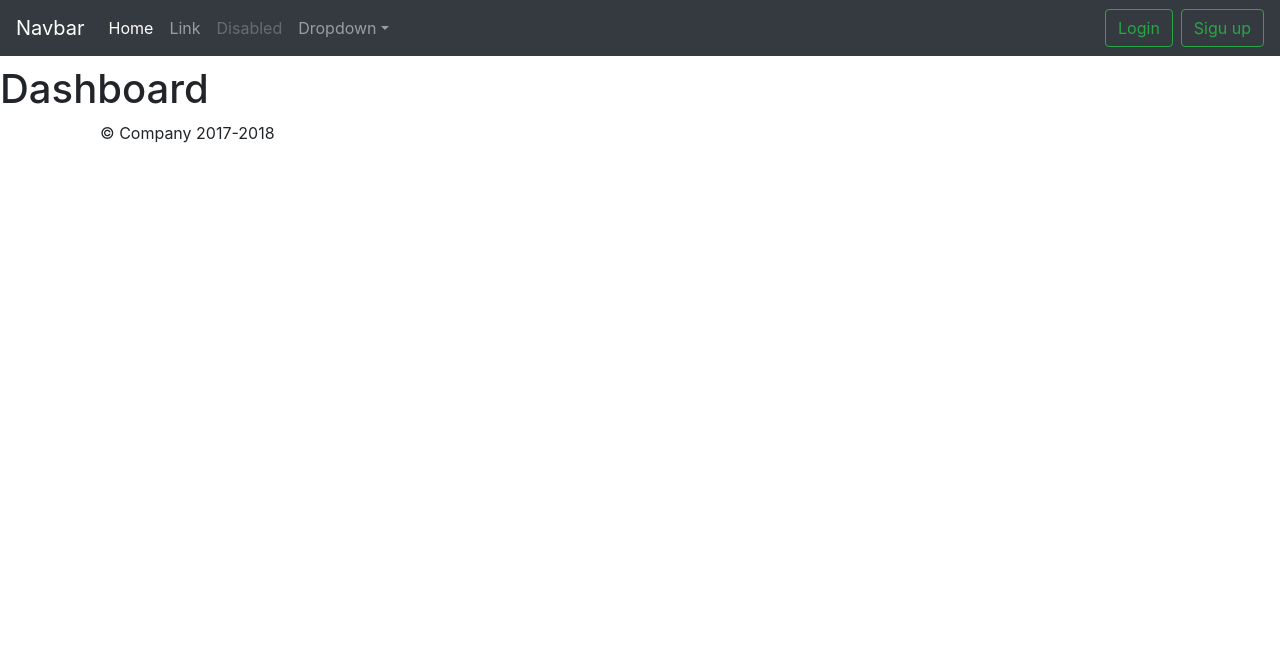
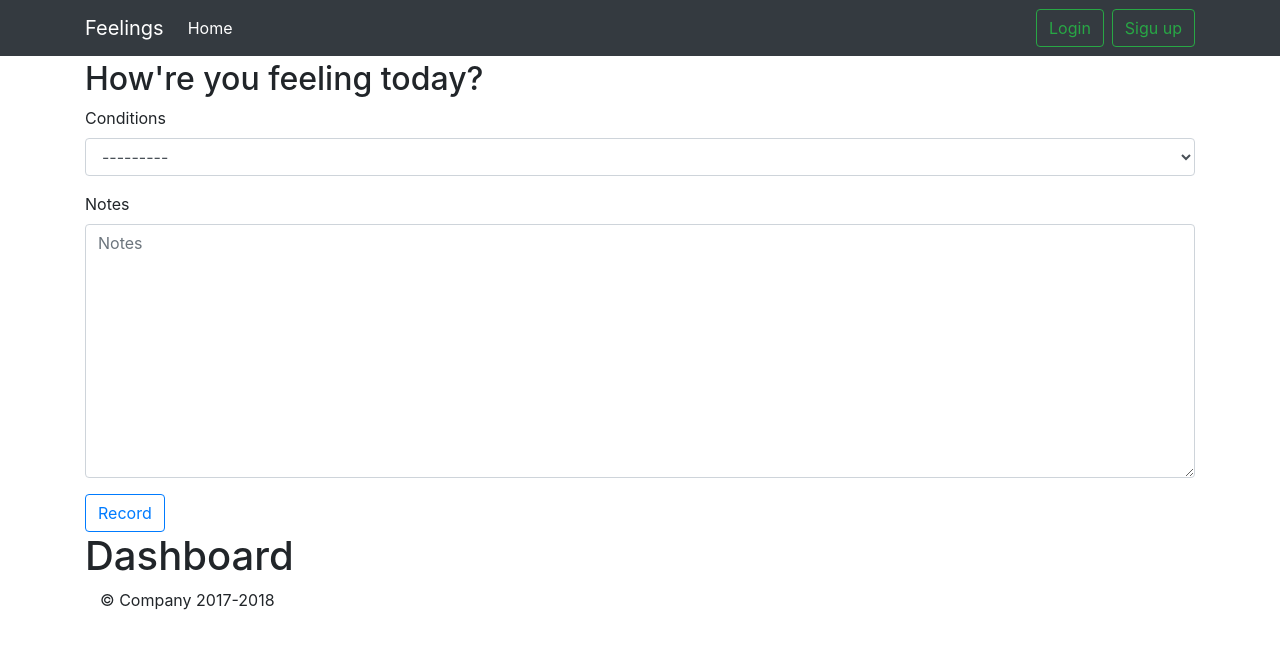
Before and after one commit to unicdeve/feeling, a Django app: template users/templates/users/dashboard.html in a window 1280 px wide. Shown: the top 649 px of the page. Run offline with Django 3.2, Linux system fonts and the light colour scheme; the template is opened without the code that fills it, so the values that code supplies are empty; parts of the project's set-up code (start-up, migrations or seed data) failed here and were passed over; some libraries are stand-ins or nearby versions.

Commit message:
thoughts form on dashboard through templetetage

```diff
--- a/assets/css/feelings.css
+++ b/assets/css/feelings.css
@@ -1,3 +1,3 @@
-#content {
-  margin-top: 65px;
+body {
+  padding-top: 60px;
 }
--- a/templates/layout.html
+++ b/templates/layout.html
@@ -11,7 +11,8 @@
 <body>
 
   <nav class="navbar navbar-expand-md navbar-dark fixed-top bg-dark">
-        <a class="navbar-brand" href="{% url 'home' %}">Navbar</a>
+    <div class="container">
+      <a class="navbar-brand" href="{% url 'home' %}">Feelings</a>
       <button class="navbar-toggler" type="button" data-toggle="collapse" data-target="#navbarsExampleDefault" aria-controls="navbarsExampleDefault" aria-expanded="false" aria-label="Toggle navigation">
         <span class="navbar-toggler-icon"></span>
       </button>
@@ -21,20 +22,7 @@
           <li class="nav-item active">
             <a class="nav-link" href="{% url 'home' %}">Home <span class="sr-only">(current)</span></a>
           </li>
-            <li class="nav-item">
-              <a class="nav-link" href="#">Link</a>
-            </li>
-            <li class="nav-item">
-              <a class="nav-link disabled" href="#">Disabled</a>
-            </li>
-            <li class="nav-item dropdown">
-              <a class="nav-link dropdown-toggle" href="" id="dropdown01" data-toggle="dropdown" aria-haspopup="true" aria-expanded="false">Dropdown</a>
-              <div class="dropdown-menu" aria-labelledby="dropdown01">
-                <a class="dropdown-item" href="#">Action</a>
-                <a class="dropdown-item" href="#">Another action</a>
-                <a class="dropdown-item" href="#">Something else here</a>
-              </div>
-            </li>
+
         </ul>
         {% if not user.is_authenticated %}
         <ul class="navbar-nav navbar-right">
@@ -42,7 +30,7 @@
             <a href="{% url 'users:login' %}" class="btn btn-outline-success">Login</a>
           </li>
           <li class="nav-item ml-2">
-              <a href="" class="btn btn-outline-success">Sigu up</a>
+            <a href="{% url 'users:signup' %}" class="btn btn-outline-success">Sigu up</a>
           </li>
         </ul>
 
@@ -51,11 +39,12 @@
           <a href="{% url 'users:logout' %}" class="btn btn-outline-success">Logout</a>
         {% endif %}
       </div>
+    </div>
   </nav>
-<div id="content">
+
   {% block content %}
   {% endblock %}
-</div>
+
 
 <div class="container">
   <footer class="container">
--- /dev/null
+++ b/thoughts/forms.py
@@ -0,0 +1,8 @@
+from django import forms
+
+from .models import Thought
+
+class ThoughtForm(forms.ModelForm):
+  class Meta():
+    model = Thought
+    fields = ('conditions', 'notes')
--- /dev/null
+++ b/thoughts/templates/thoughts/_form.html
@@ -0,0 +1,8 @@
+{% load bootstrap4 %}
+
+<form action="#" method="post">
+  <h2>How're you feeling today?</h2>
+  {% bootstrap_form form %}
+  {% csrf_token %}
+  <input type="submit" class="btn btn-outline-primary" value="Record">
+</form>
--- /dev/null
+++ b/thoughts/templatetags/thought_tags.py
@@ -0,0 +1,10 @@
+from django import template
+
+from ..forms import ThoughtForm
+
+register = template.Library()
+
+@register.inclusion_tag('thoughts/_form.html')
+def thought_form():
+  form = ThoughtForm
+  return {'form': form}
--- a/users/templates/users/dashboard.html
+++ b/users/templates/users/dashboard.html
@@ -1,11 +1,14 @@
 {% extends "layout.html" %}
+
+{% load thought_tags %}
 
 {% block title %}
   Dashboard | {{ block.super }}
 {% endblock %}
 
-<div class="container">
-  {% block content %}
+{% block content %}
+  <div class="container">
+    {% thought_form %}
     <h1>Dashboard</h1>
-  {% endblock content %}
-</div>
+  </div>
+{% endblock content %}
```
Also changed, not shown: thoughts/templatetags/__init__.py (added). Lines whose indentation alone changed are shown as unchanged.
